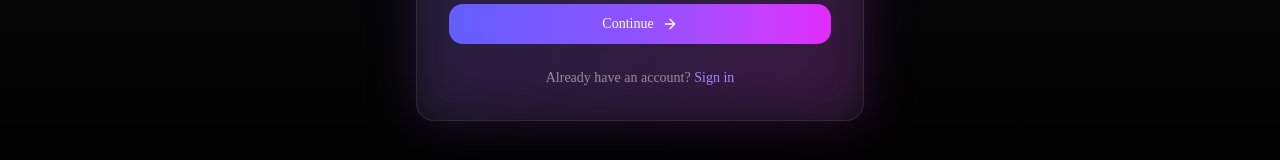
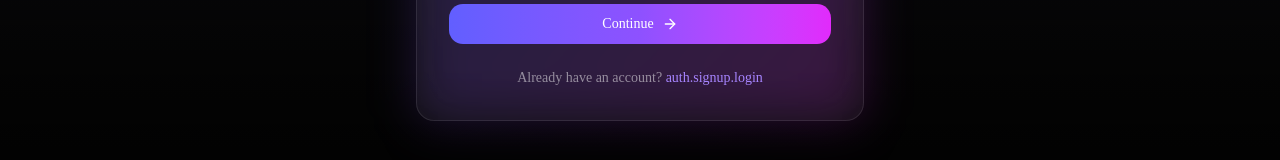
Before and after one commit to reallymohammad/mini-twitter-nextjs, a Next.js app: page /en/signup in a window 1280 px wide. Shown: the part 551-711 px from the top of the page. Built offline with nearby package versions, Linux system fonts and the light colour scheme; no server answers.

Commit message:
fix signup to sign in true login#2

```diff
--- a/components/auth/SignupForm.tsx
+++ b/components/auth/SignupForm.tsx
@@ -338,7 +338,7 @@ router.push(data.redirectTo);
             href="/login"
             className="text-violet-400 hover:text-violet-300 transition"
           >
-            {t("signIn")}
+            {t("login")}
           </Link>
         </p>
       </div>
```
